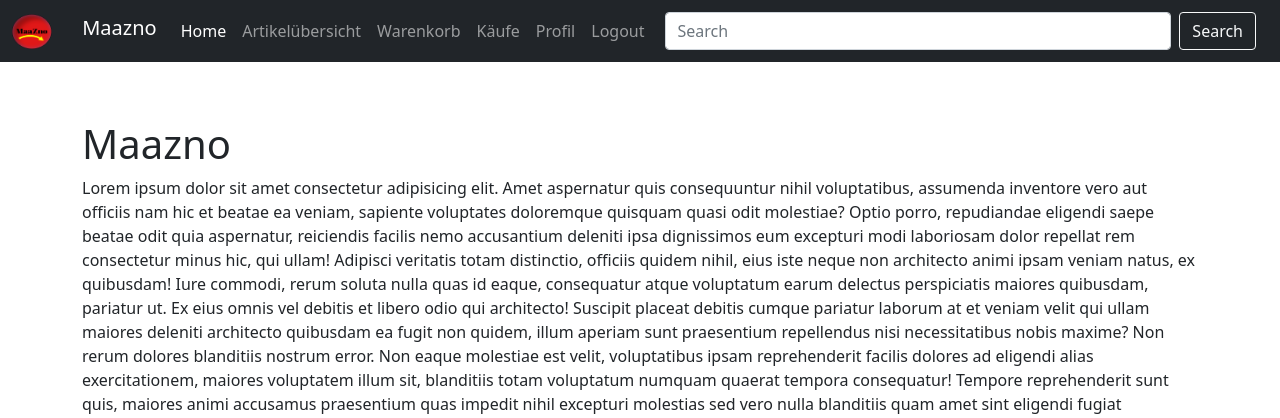
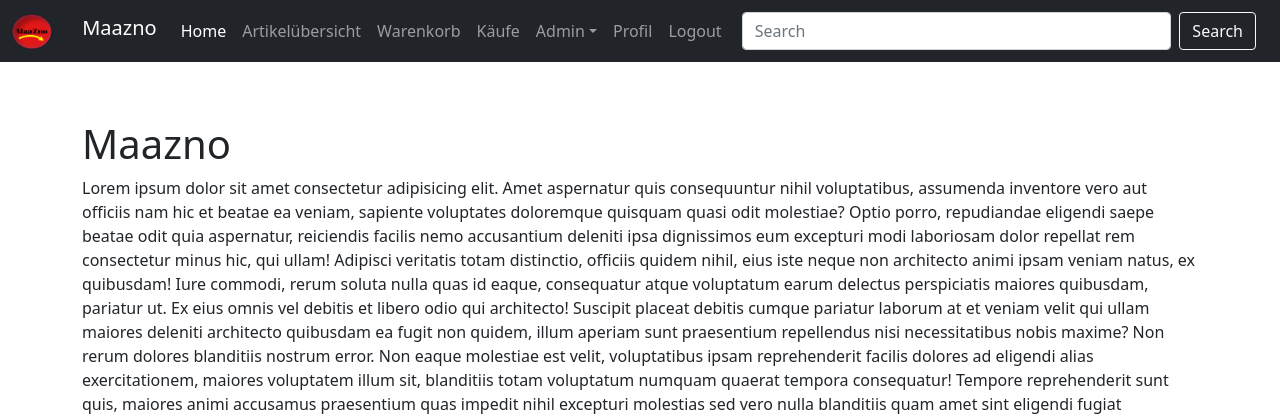
Before and after one commit to vectorPY/Scrum-Project-Maazno, a PHP site: page /Scrum-Project-Maazno/index.php in a window 1280 px wide. Shown: the top 418 px of the page. Run offline with PHP 8.4, Linux system fonts and the light colour scheme; the visitor is signed in with stand-in values (Sample User, id 1).

Commit message:
add admin dropdown to navbar

```diff
--- a/static/header.php
+++ b/static/header.php
@@ -38,15 +38,30 @@
 							<a class="nav-link" href="#">K&auml;ufe</a>
 						</li>
 						<?php
+
+						// admin privilegien überprüfen
+						if (isset($_SESSION["admin"]) && $_SESSION["admin"] == 1) {
+							echo '
+								<li class="nav-item dropdown">
+								<a class="nav-link dropdown-toggle" href="#" id="navbarDropdownMenuLink" data-bs-toggle="dropdown" aria-haspopup="true" aria-expanded="false">Admin</a>
+									<div class="dropdown-menu" aria-labelledby="navbarDropdownMenuLink">
+										<a class="dropdown-item" href="/Scrum-Project-Maazno/article/create_article_form.php">Artikel erstellen</a>
+										<a class="dropdown-item" href="/Scrum-Project-Maazno/category/create_category_form.php">Kategorie erstellen</a>
+									</div>
+								</li>
+							';
+						}
+
 						// Fallunterscheidung für wenn der Nutzer eingeloggt ist und wenn nicht.
 						if (isset($_SESSION["username"])){ //Eingeloggt
-							echo'<li class="nav-item"><a class="nav-link" href="/Scrum-Project-Maazno/profile/profile.php">Profil</a></li>';
-							echo'<li class="nav-item"><a class="nav-link" href="/Scrum-Project-Maazno/auth/logout.php">Logout</a></li>';
+							echo '<li class="nav-item"><a class="nav-link" href="/Scrum-Project-Maazno/profile/profile.php">Profil</a></li>';
+							echo '<li class="nav-item"><a class="nav-link" href="/Scrum-Project-Maazno/auth/logout.php">Logout</a></li>';
 						}
 						else{ //nicht Eingeloggt
-							echo'<li class="nav-item"><a class="nav-link" href="/Scrum-Project-Maazno/auth/register_form.php">Register</a></li>';
-							echo'<li class="nav-item"><a class="nav-link" href="/Scrum-Project-Maazno/auth/login_form.php">Login</a></li>';
+							echo '<li class="nav-item"><a class="nav-link" href="/Scrum-Project-Maazno/auth/register_form.php">Register</a></li>';
+							echo '<li class="nav-item"><a class="nav-link" href="/Scrum-Project-Maazno/auth/login_form.php">Login</a></li>';
 						}
+
 						?>
 					</ul>
 				</div>
```
